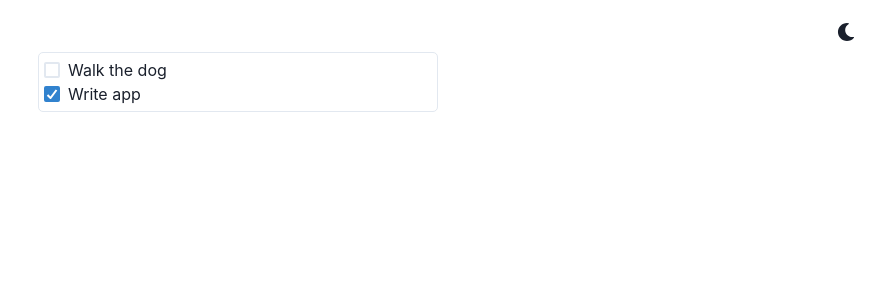
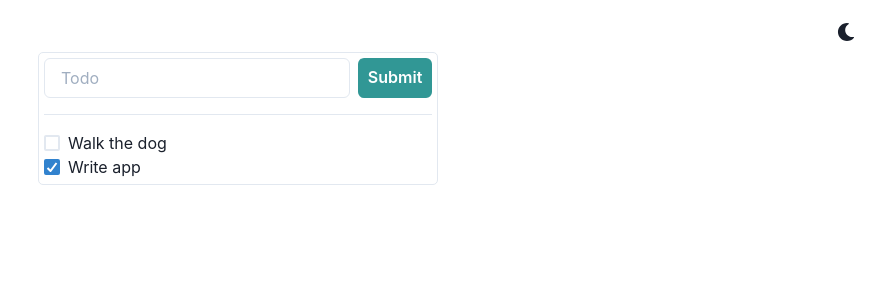
Before and after one commit to MA-Ahmad/todoapp-react, a React (Create React App) app: page / in a window 1280 px wide. Shown: the top 300 px of the page, without its empty margins (402-1280 px from the left). Built offline with nearby package versions, Linux system fonts and the light colour scheme.

Commit message:
added input field

```diff
--- /dev/null
+++ b/src/AddTodoForm.tsx
@@ -0,0 +1,15 @@
+import React from "react";
+import { Button, FormControl, FormLabel, Input, Flex } from "@chakra-ui/react";
+
+export const AddTodoForm: React.FC = () => {
+  return (
+    <FormControl id="first-name" isRequired>
+      <Flex>
+        <Input placeholder="Todo" />
+        <Button ml={2} colorScheme="teal" type="submit">
+          Submit
+        </Button>
+      </Flex>
+    </FormControl>
+  );
+};
--- a/src/App.tsx
+++ b/src/App.tsx
@@ -15,6 +15,7 @@ import {
 } from "@chakra-ui/react";
 import { ColorModeSwitcher } from "./ColorModeSwitcher";
 import { TodoList } from "./TodoList";
+import { AddTodoForm } from "./AddTodoForm";
 
 const initialTodos: Todo[] = [
   {
@@ -61,6 +62,7 @@ export const App = () => {
               borderRadius="5px"
             >
               {/* <TodoListItem todo={todos[0]} toggleTodo={toggleTodo} /> */}
+              <AddTodoForm />
               <TodoList todos={todos} toggleTodo={toggleTodo} />
             </VStack>
           </Flex>
```
